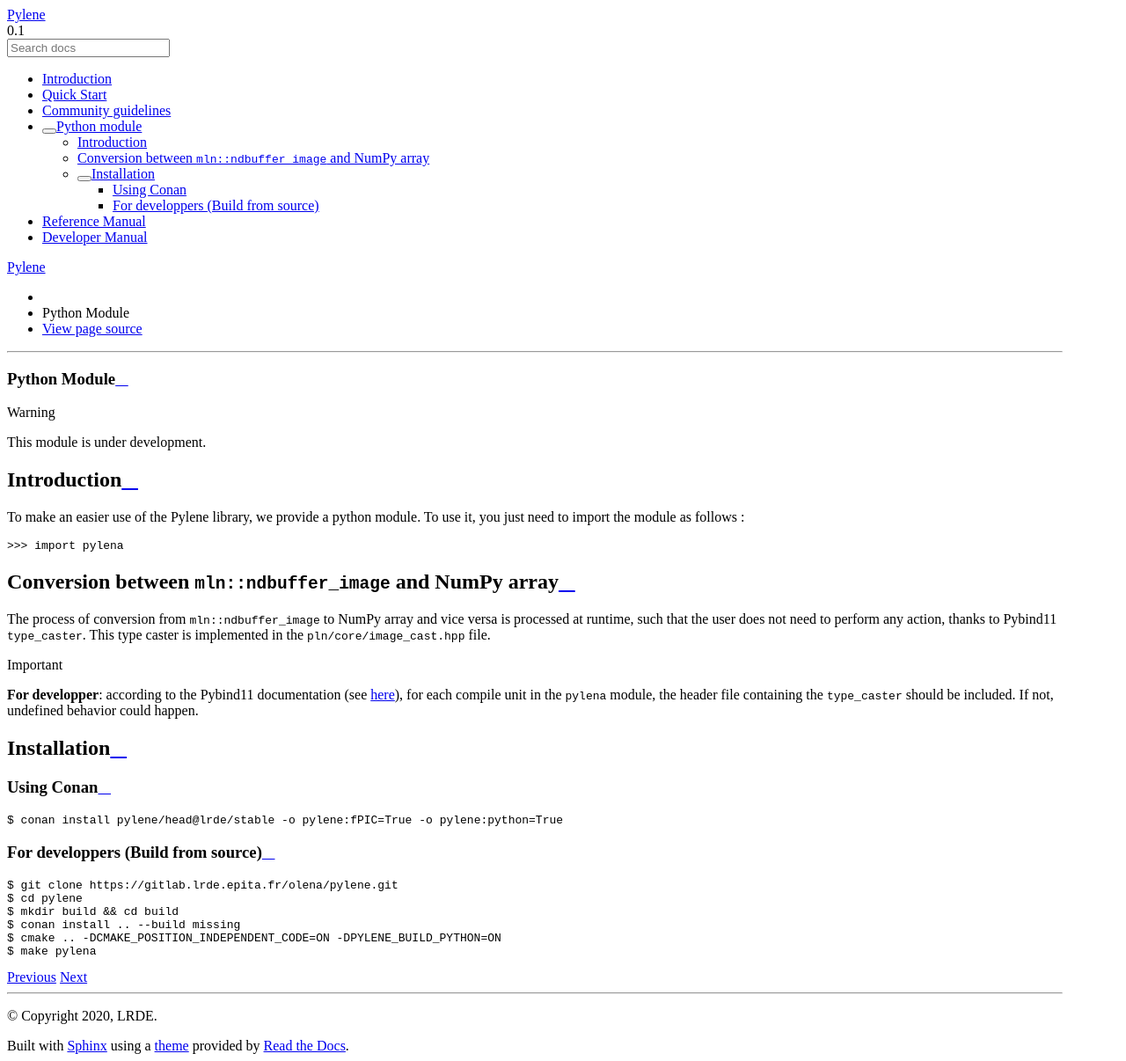
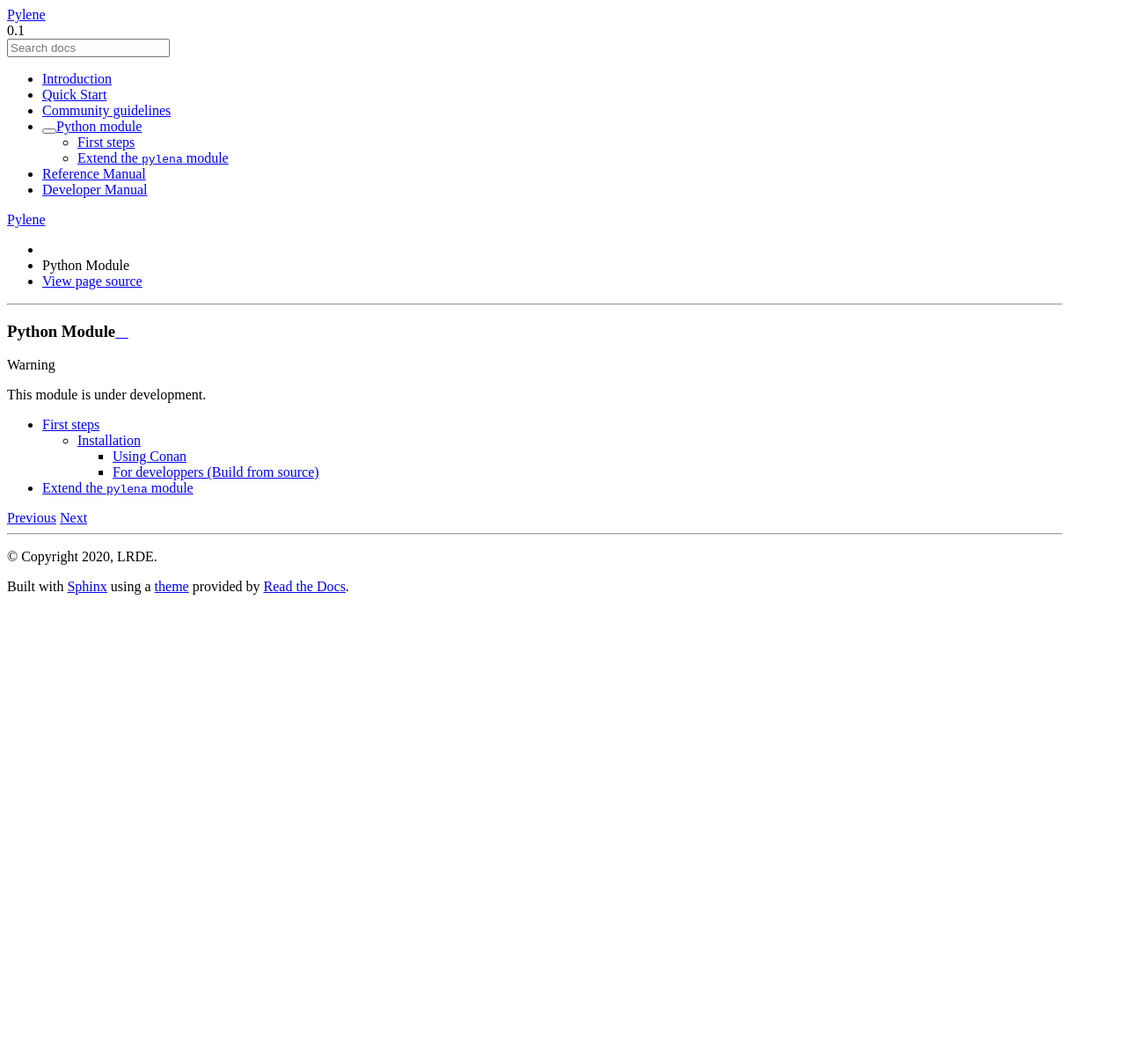
Before and after one commit to GerHobbelt/pylene, a Sphinx documentation site: the page built from doc/source/python.rst, in a window 1280 px wide. Shown: the whole page at 88% size. Built offline with Sphinx 7.4.7 and the Read the Docs theme 2.0.0, drawn with Linux system fonts in a browser that asks for light colours; after the commit the page ends 900 px from its top, so only the background shows below that.

Commit message:
Write documentation on the pylena extension

```diff
--- a/doc/source/python.rst
+++ b/doc/source/python.rst
@@ -3,41 +3,6 @@ Python Module
 
 .. warning:: This module is under development.
 
-Introduction
-------------
-
-To make an easier use of the Pylene library, we provide a python module.
-To use it, you just need to import the module as follows :
-
->>> import pylena
-
-Conversion between ``mln::ndbuffer_image`` and NumPy array
-----------------------------------------------------------
-
-The process of conversion from ``mln::ndbuffer_image`` to NumPy array and vice versa is processed at runtime, such that the
-user does not need to perform any action, thanks to Pybind11 ``type_caster``. This type caster is implemented in the :file:`pln/core/image_cast.hpp` file.
-
-.. important:: **For developper**: according to the Pybind11 documentation (see `here <https://pybind11.readthedocs.io/en/stable/advanced/cast/custom.html>`_),
-               for each compile unit in the ``pylena`` module, the header file containing the ``type_caster`` should be included. If not, undefined behavior could happen.
-
-Installation
-------------
-
-Using Conan
-^^^^^^^^^^^
-
-.. code-block:: console
-
-    $ conan install pylene/head@lrde/stable -o pylene:fPIC=True -o pylene:python=True
-
-For developpers (Build from source)
-^^^^^^^^^^^^^^^^^^^^^^^^^^^^^^^^^^^
-
-.. code-block:: console
-
-    $ git clone https://gitlab.lrde.epita.fr/olena/pylene.git
-    $ cd pylene
-    $ mkdir build && cd build
-    $ conan install .. --build missing
-    $ cmake .. -DCMAKE_POSITION_INDEPENDENT_CODE=ON -DPYLENE_BUILD_PYTHON=ON
-    $ make pylena
+.. toctree::
+    python/first_step.rst
+    python/extension.rst
```
Also changed, not shown: doc/source/python/extension.rst (added, +61 -0 lines), doc/source/python/first_step.rst (added, +27 -0 lines), 1 other file.
